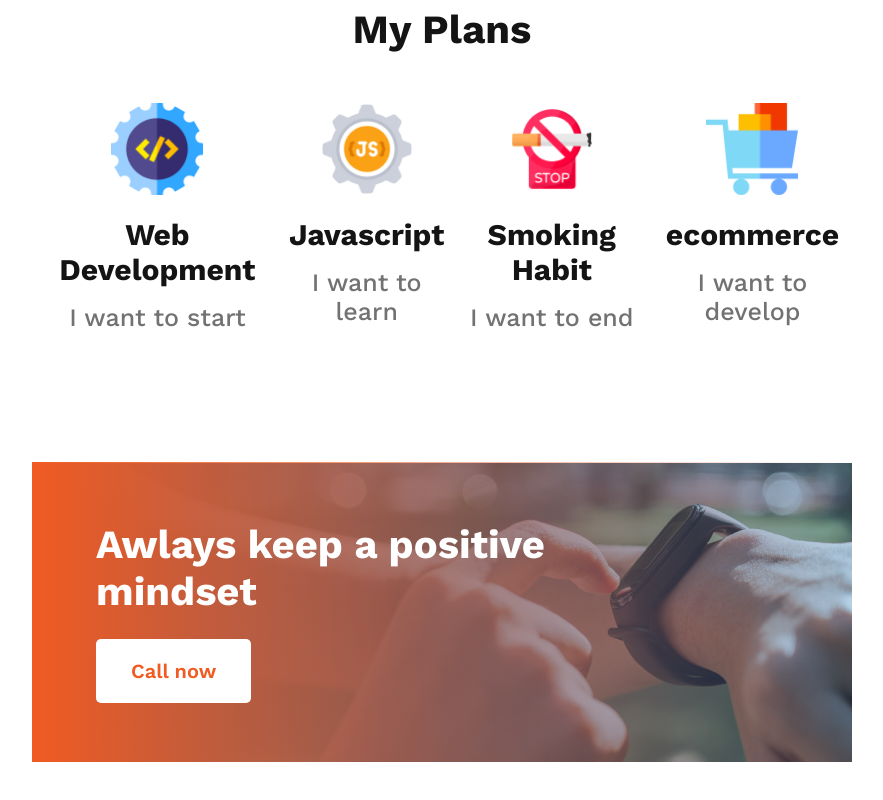
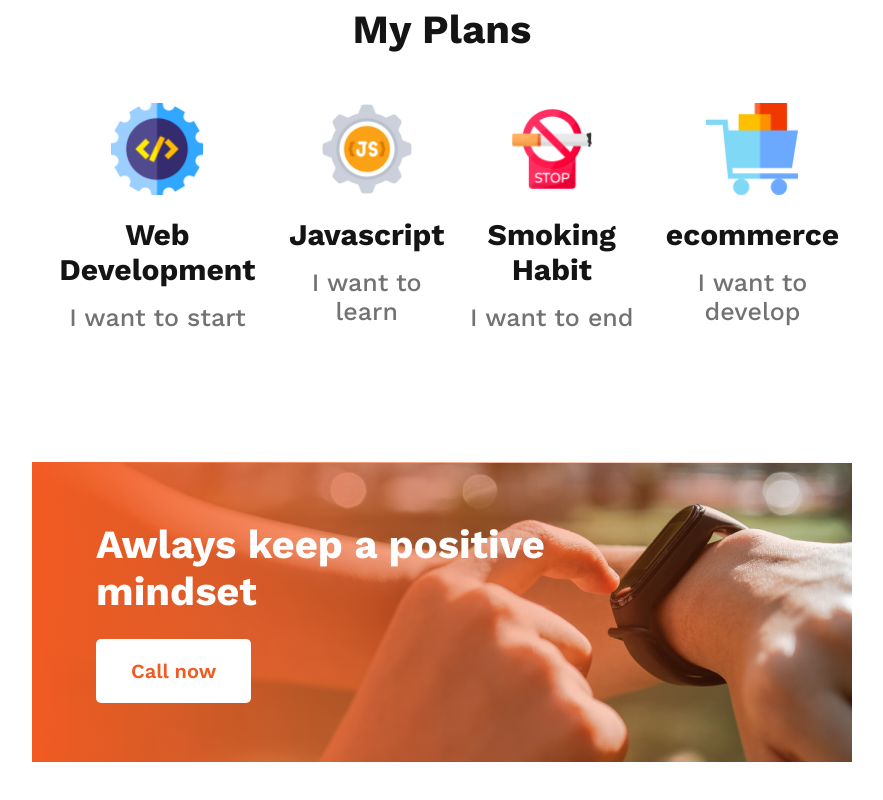
Before and after one commit to nisakib07/new-year-new-me-practice, a plain HTML site: page index.html in a window 1280 px wide. Shown: the part 1651-2451 px from the top of the page, without its empty margins (198-1081 px from the left). Drawn offline with nearby package versions, Linux system fonts and the light colour scheme.

Commit message:
positive resolved

```diff
--- a/CSS/style.css
+++ b/CSS/style.css
@@ -140,7 +140,7 @@
       #f15b22 0%,
       rgba(241, 91, 34, 0) 100%
     ),
-    url("../images/gradient1.png"), url("../images/watch.png");
+    url("../images/watch.png");
   height: 300px;
 
   display: flex;
```
